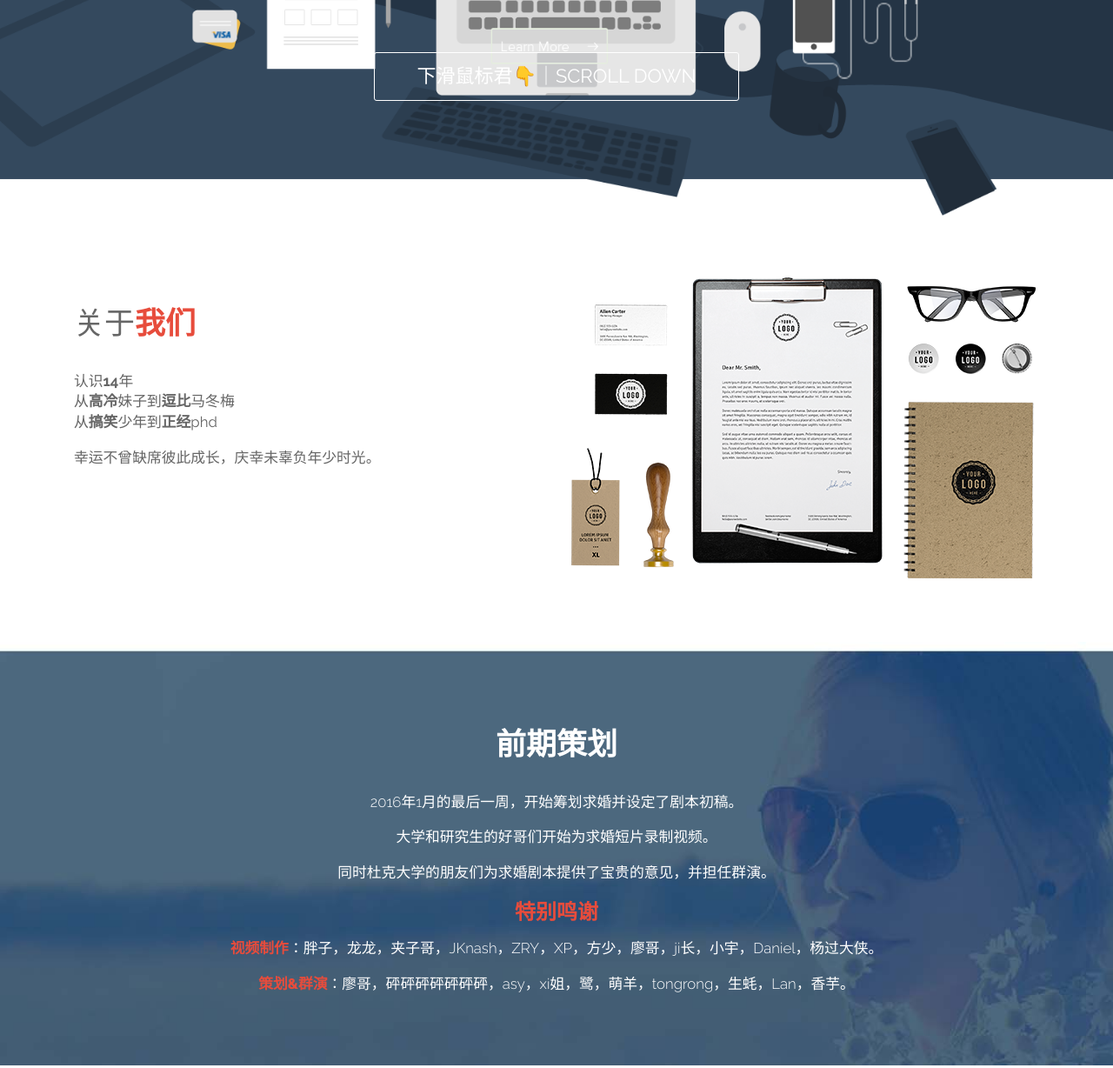
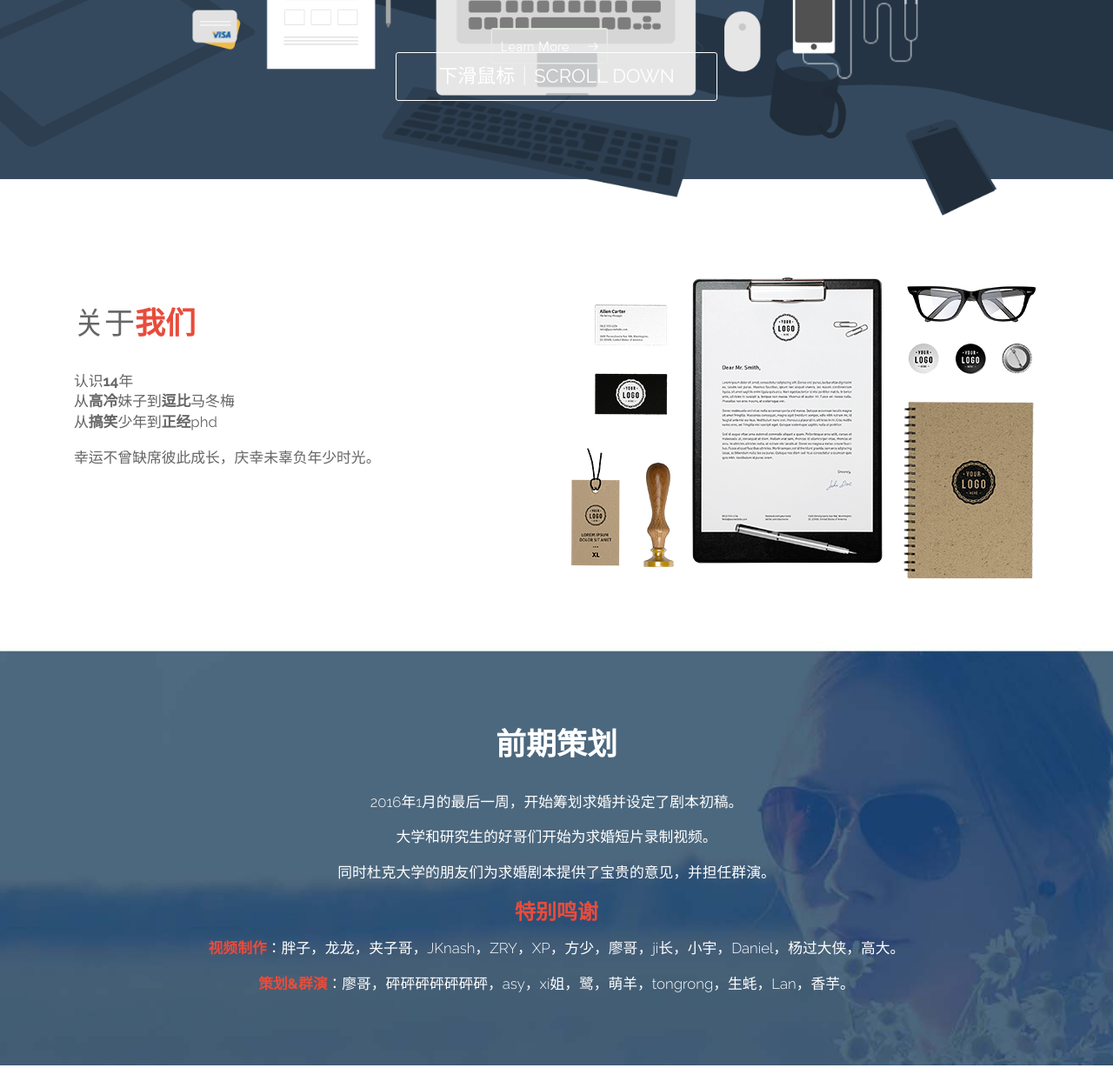
Before and after one commit to ericyewang/chen-ye, a plain HTML site: page index.html in a window 1280 px wide. Shown: the part 392-1620 px from the top of the page at 87% size. Drawn offline with Linux system fonts and the light colour scheme.

Commit message:
Update index.html

```diff
--- a/index.html
+++ b/index.html
@@ -101,7 +101,7 @@ License URL: http://creativecommons.org/licenses/by/3.0/
 				<div class="banner-info">
 					<h1><span>求婚</span>大作战</h1>
 					<h1>The <span>Proposal</span> of a Lifetime</h1>
-					<div class = "learn"><a class="scroll" href="#begin">下滑鼠标君👇｜Scroll Down </a></div>
+					<div class = "learn"><a class="scroll" href="#begin">下滑鼠标｜Scroll Down </a></div>
 				</div>
 		</div>
 	</div>
@@ -132,7 +132,7 @@ License URL: http://creativecommons.org/licenses/by/3.0/
 			<p>大学和研究生的好哥们开始为求婚短片录制视频。</p>
 			<p>同时杜克大学的朋友们为求婚剧本提供了宝贵的意见，并担任群演。</p>
 			<h3><span>特别鸣谢</span></h3>
-                              <p><span>视频制作</span>：胖子，龙龙，夹子哥，JKnash，ZRY，XP，方少，廖哥，ji长，小宇，Daniel，杨过大侠。</p>
+                              <p><span>视频制作</span>：胖子，龙龙，夹子哥，JKnash，ZRY，XP，方少，廖哥，ji长，小宇，Daniel，杨过大侠，高大。</p>
                               <p><span>策划&群演</span>：廖哥，砰砰砰砰砰砰砰，asy，xi姐，鹭，萌羊，tongrong，生蚝，Lan，香芋。</p>
 				</div>
 					<div class="clearfix"></div>
```
